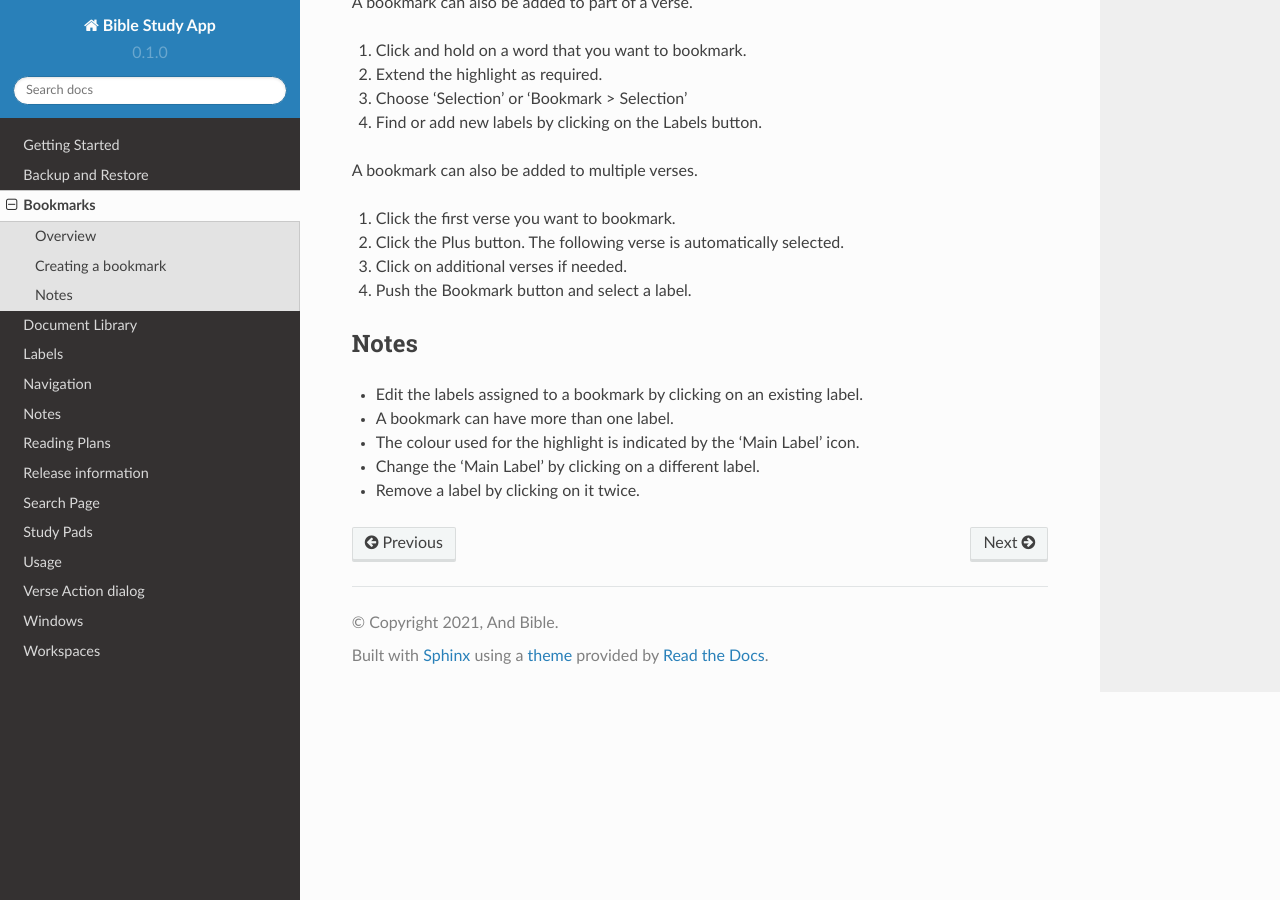
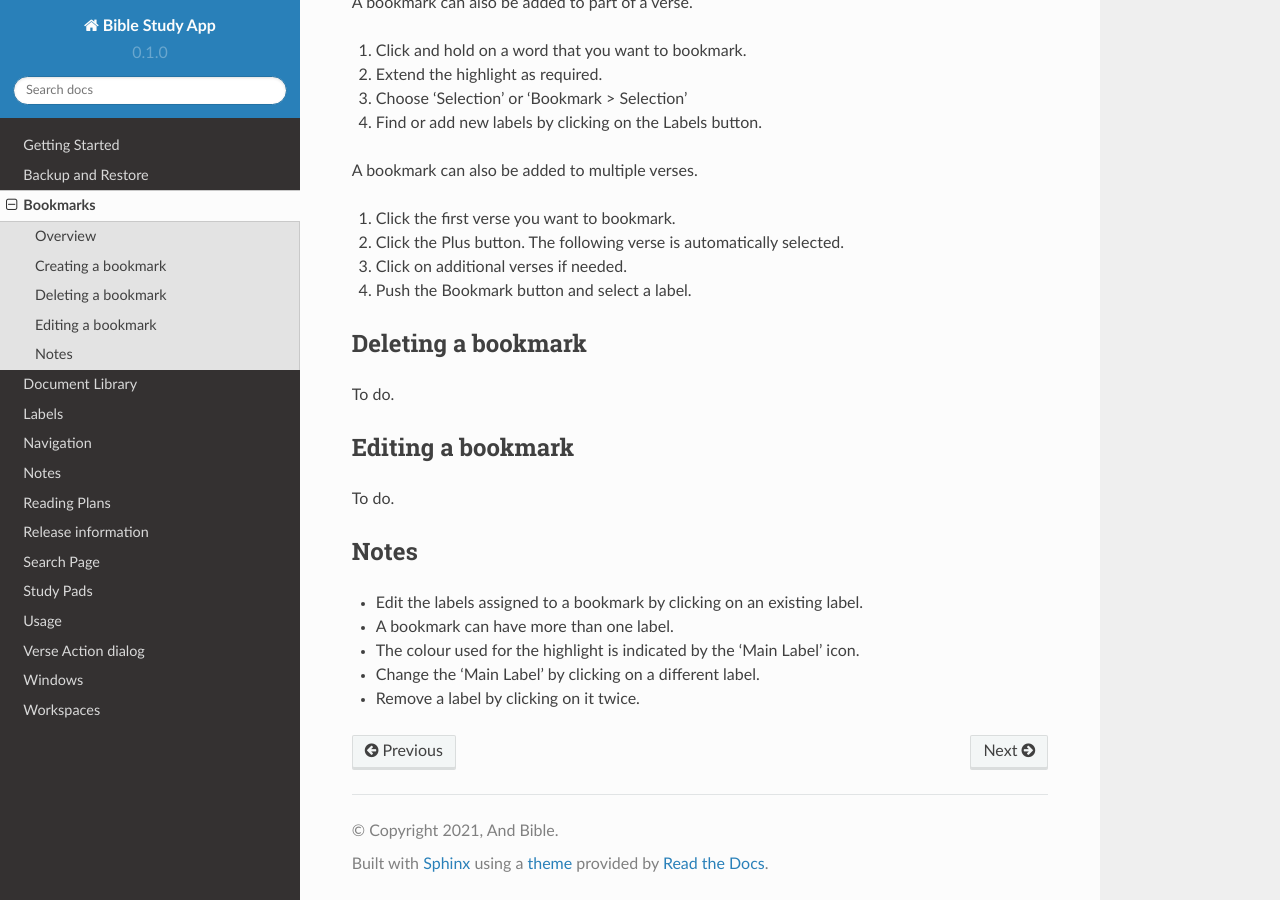
Before and after one commit to AndBible/docs, a Sphinx documentation site: the page built from docs/source/bookmarks.rst, in a window 1280 px wide and 900 px high, scrolled down 641 px. Built offline with Sphinx 7.4.7 and the Read the Docs theme 2.0.0, drawn with Linux system fonts in a browser that asks for light colours; pages that are not in the unit, such as notebooks, are missing from menus.

Commit message:
Update bookmarks.rst

```diff
--- a/docs/source/bookmarks.rst
+++ b/docs/source/bookmarks.rst
@@ -35,6 +35,14 @@ A bookmark can also be added to multiple verses.
 3. Click on additional verses if needed.
 4. Push the Bookmark button and select a label.
 
+Deleting a bookmark
+-------------------
+To do.
+
+Editing a bookmark
+-------------------
+To do.
+
 Notes
 -----
 * Edit the labels assigned to a bookmark by clicking on an existing label.
```
